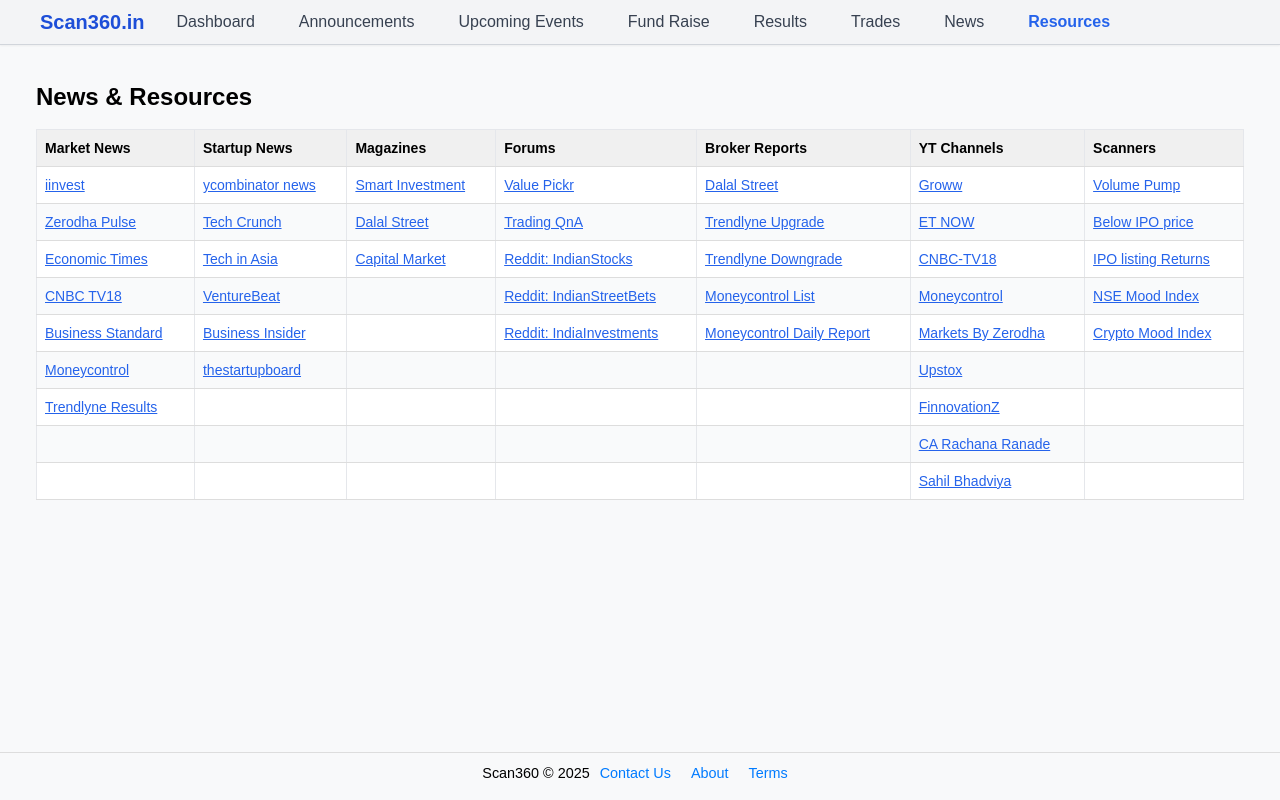
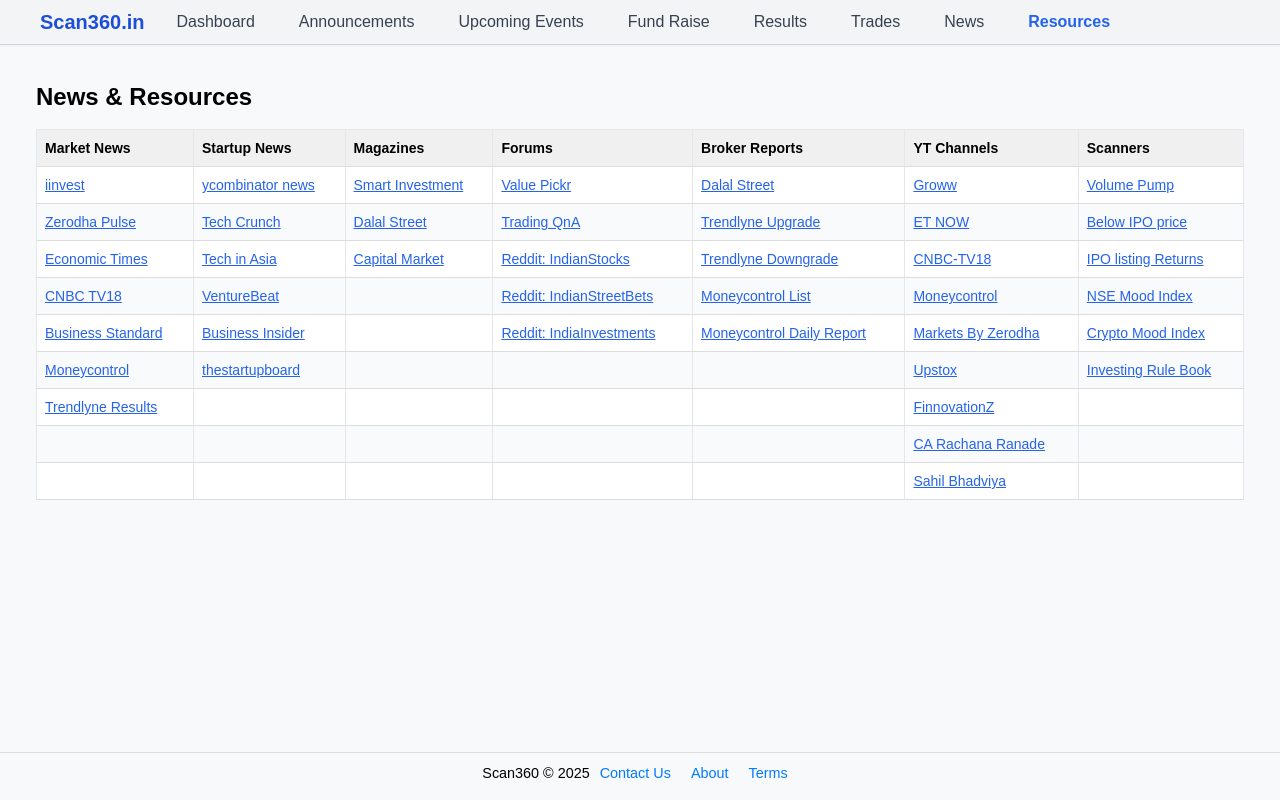
Before and after one commit to parthindia47/scan360, a React (Create React App) app in the folder source/client/: page /Resources in a window 1280 px wide. Built offline with nearby package versions, Linux system fonts and the light colour scheme; the HTML template or start-up script is replaced by a standard one.

Commit message:
investing rule book

```diff
--- a/source/client/src/Resources.js
+++ b/source/client/src/Resources.js
@@ -75,6 +75,7 @@ const linksData = [
       { name: 'IPO listing Returns', url: 'https://groww.in/ipo/closed' },
       { name: 'NSE Mood Index', url: 'https://www.tickertape.in/market-mood-index?ref=homepage_mmi_section' },
       { name: 'Crypto Mood Index', url: 'https://coinmarketcap.com/charts/fear-and-greed-index/' },
+      { name: 'Investing Rule Book', url: 'https://web.archive.org/web/20230602132920/https://www.getpaidindia.com/Equity_Investing_Rules_Book'}
     ],
   },
 ];
```
